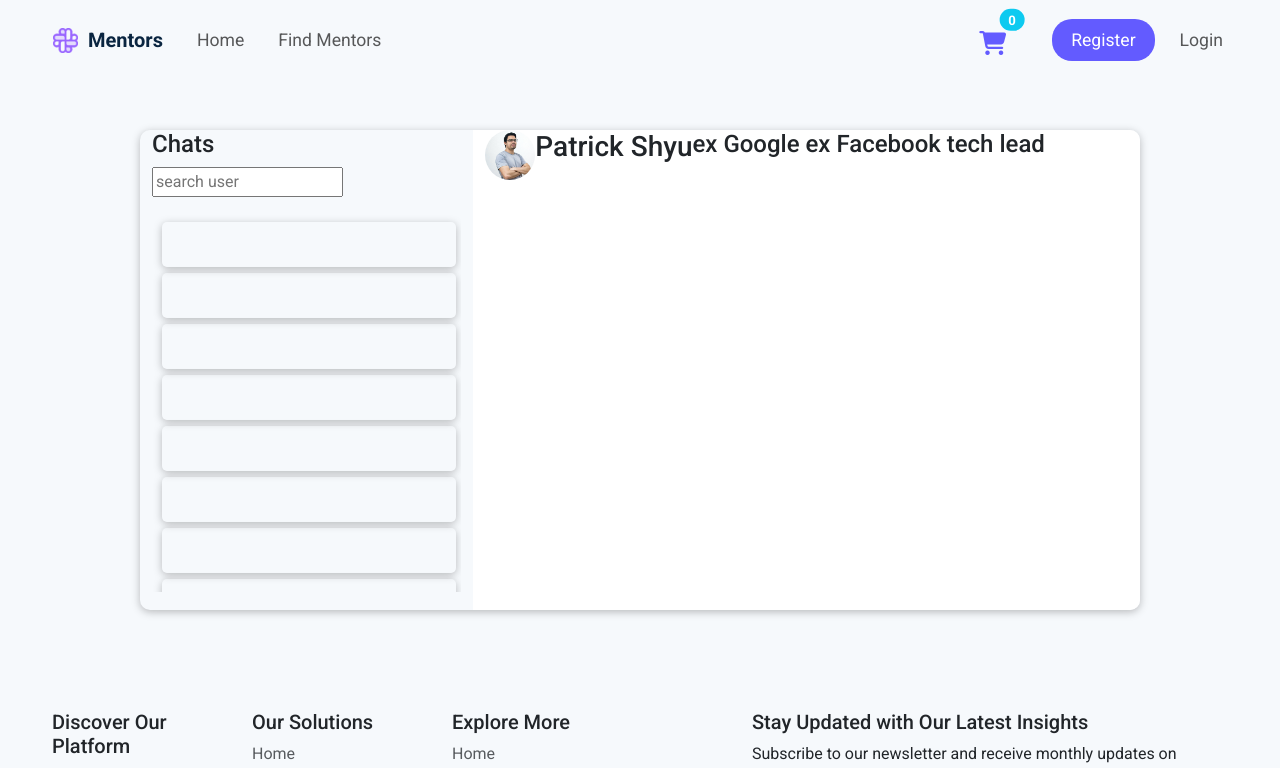
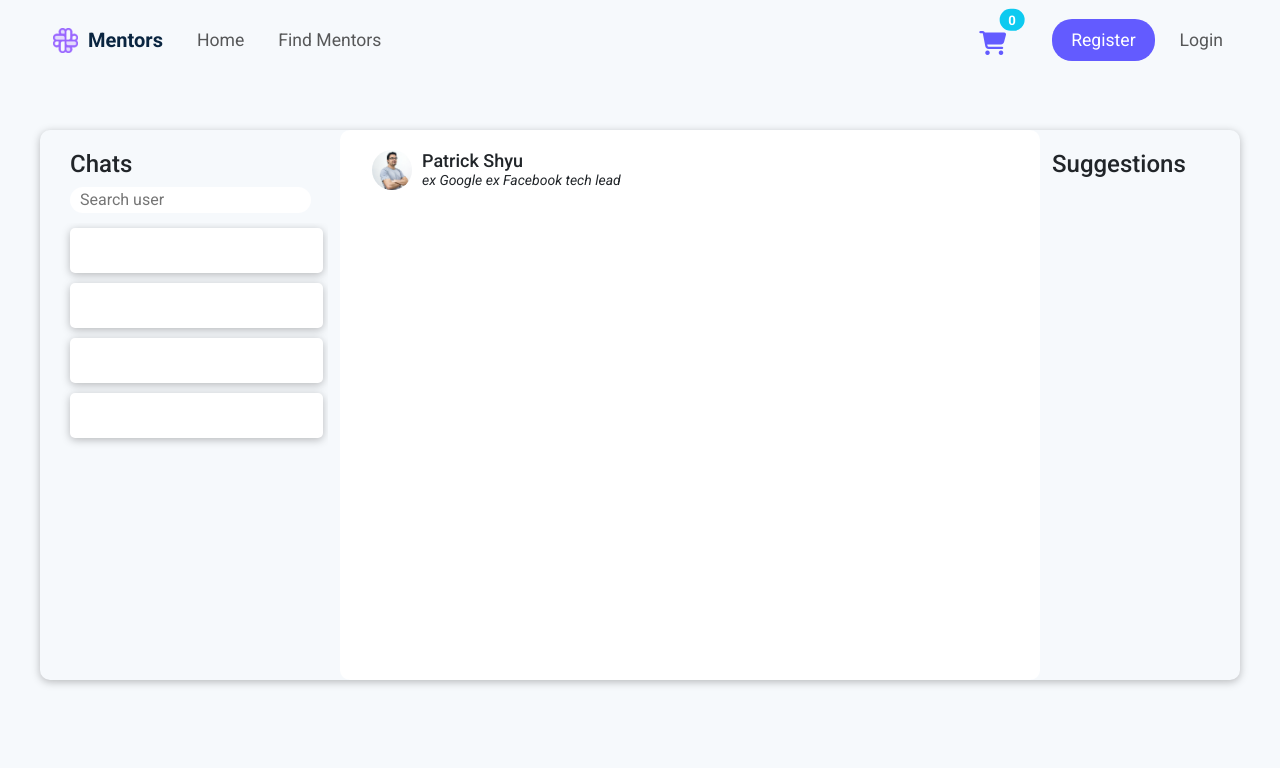
Before and after one commit to hsuanchen2/Finding-Mentor, a Vue app: page /chat in a window 1280 px wide. Shown: the top 768 px of the page. Built offline with nearby package versions, Linux system fonts and the light colour scheme.

Commit message:
add chat

```diff
--- a/src/pages/chat/ChatBox.vue
+++ b/src/pages/chat/ChatBox.vue
@@ -1,21 +1,16 @@
 <template>
   <section class="wrapper row">
-    <aside class="chat-list col col-4">
-      <h4>Chats</h4>
-      <input type="text" placeholder="search user" />
+    <aside class="chat-list col col-3">
+      <h4 class="title">Chats</h4>
+      <input type="text" placeholder="Search user" class="search-input" />
       <div class="chat-buttons-container">
-        <button class="chat-button"></button>
-        <button class="chat-button"></button>
-        <button class="chat-button"></button>
-        <button class="chat-button"></button>
-        <button class="chat-button"></button>
         <button class="chat-button"></button>
         <button class="chat-button"></button>
         <button class="chat-button"></button>
         <button class="chat-button"></button>
       </div>
     </aside>
-    <div class="chat-box col col-8">
+    <div class="chat-box col col-7">
       <section>
         <header class="chat-header">
           <img
@@ -23,9 +18,16 @@
             src="@/../public/user-img/test2.jpg"
             alt=""
           />
-          <h3>Patrick Shyu</h3>
-          <h4>ex Google ex Facebook tech lead</h4>
+          <div class="text-wrapper">
+            <h3>Patrick Shyu</h3>
+            <h4>ex Google ex Facebook tech lead</h4>
+          </div>
         </header>
+      </section>
+    </div>
+    <div class="col col-2 suggestions">
+      <section class="">
+        <h4>Suggestions</h4>
       </section>
     </div>
   </section>
@@ -33,28 +35,53 @@
 <script lang="ts" setup></script>
 <style lang="scss" scoped>
 .wrapper {
-  max-width: 1000px;
+  max-width: 1200px;
   margin: 50px auto;
   border-radius: 10px;
   box-shadow: $light-card-shadow;
-  height: 480px;
+  height: 550px;
+  box-sizing: content-box;
 }
 
+.chat-list {
+  padding-left: 20px;
+  padding-top: 20px;
+}
+
+.search-input {
+  width: 90%;
+  margin-left: 10px;
+  padding-left: 10px;
+  border: none;
+  border-radius: 4rem;
+  outline: none;
+  &::placeholder {
+    font: 14px;
+  }
+}
+
+.title {
+  padding-left: 10px;
+}
 .chat-buttons-container {
-  padding-top: 10px;
+  padding-top: 5px;
   padding-right: 5px;
-  height: 380px;
-  overflow-y: scroll;
-  margin: 15px 0 15px 0;
+  height: 440px;
+  overflow-y: auto;
+  margin: 10px 0 15px 0;
   padding-left: 10px;
   h4: {
     color: $main-text-color;
   }
   .chat-button {
     background-color: white;
+    margin-bottom: 10px;
     width: 100%;
     border: none;
-    background: none;
+    transition: 0.3s;
+    &:hover {
+      background-color: rgb(184, 184, 184);
+    }
   }
 }
 
@@ -67,18 +94,35 @@
 
 .chat-box {
   background-color: white;
-  border-top-right-radius: 10px;
-  border-bottom-right-radius: 10px;
   height: 100%;
+  padding-top: 20px;
+  border-radius: 10px;
+  // box-shadow: inset 5px 5px 12px 0px rgba(224,224,224,1);
 }
 
 .chat-header {
   display: flex;
+  padding-left: 20px;
   .user-avatar {
-    width: 50px;
-    height: 50px;
+    width: 40px;
+    height: 40px;
     border-radius: 50%;
     object-fit: cover;
   }
+  .text-wrapper {
+    padding-left: 10px;
+    h3 {
+      font-size: 18px;
+      margin-bottom: 0;
+    }
+    h4 {
+      font-size: 14px;
+      font-weight: 400;
+      font-style: italic;
+    }
+  }
+}
+.suggestions {
+  padding-top: 20px;
 }
 </style>
--- a/src/pages/coaches/ContactMentor.vue
+++ b/src/pages/coaches/ContactMentor.vue
@@ -1,5 +1,10 @@
 <template>
-  <base-toast :show="messageSent" :copy="toastCopy.copy" :header="toastCopy.header" class="toast"></base-toast>
+  <base-toast
+    :show="messageSent"
+    :copy="toastCopy.copy"
+    :header="toastCopy.header"
+    class="toast"
+  ></base-toast>
   <div class="wrapper">
     <section class="container">
       <div class="text">
@@ -10,32 +15,63 @@
         <div class="row">
           <div class="form-group col-sm-6">
             <label for="firstName">First Name</label>
-            <input type="text" class="form-control" id="firstName" placeholder="First Name" name="from_firstName"
-              v-model="formData.firstName" required />
+            <input
+              type="text"
+              class="form-control"
+              id="firstName"
+              placeholder="First Name"
+              name="from_firstName"
+              v-model="formData.firstName"
+              required
+            />
           </div>
           <div class="form-group col-sm-6">
             <label for="lastName">Last Name</label>
-            <input type="text" class="form-control" id="lastName" placeholder="Last Name" name="from_lastName"
-              v-model="formData.lastName" required />
+            <input
+              type="text"
+              class="form-control"
+              id="lastName"
+              placeholder="Last Name"
+              name="from_lastName"
+              v-model="formData.lastName"
+              required
+            />
           </div>
         </div>
 
         <div class="row">
           <div class="form-group col-sm-6 col-12">
             <label for="email">Email</label>
-            <input type="email" class="form-control" id="email" placeholder="Your Email" name="from_email"
-              v-model="formData.email" required />
+            <input
+              type="email"
+              class="form-control"
+              id="email"
+              placeholder="Your Email"
+              name="from_email"
+              v-model="formData.email"
+              required
+            />
           </div>
           <div class="form-group col-sm-6 col-12">
             <label for="">Arrange a meet</label>
-            <VueDatePicker v-model="formData.date"></VueDatePicker>
+            <VueDatePicker
+              v-model="formData.date"
+              :min-date="new Date()"
+              required
+            ></VueDatePicker>
           </div>
         </div>
         <div class="row">
           <div class="form-group col-12">
             <label for="message">Message</label>
-            <textarea id="message" placeholder="Your Message" class="form-control" rows="6" name="message"
-              v-model="formData.message"></textarea>
+            <textarea
+              id="message"
+              placeholder="Your Message"
+              class="form-control"
+              rows="6"
+              name="message"
+              v-model="formData.message"
+            ></textarea>
           </div>
         </div>
         <div class="submit-button">
@@ -56,22 +92,22 @@
 const router = useRouter();
 const messageSent: Ref<boolean> = ref(false);
 const date = ref(Date.now());
-// interface contactFormData {
-//   firstName: string;
-//   lastName: string;
-//   email: string;
-//   message: string;
-//   coachId: string;
-//   date: number;
-// }
+interface contactFormData {
+  firstName: string;
+  lastName: string;
+  email: string;
+  message: string;
+  coachId: string;
+  date: number;
+}
 
-const formData = reactive({
+const formData: contactFormData = reactive({
   firstName: "",
   lastName: "",
   email: "",
   message: "",
   coachId: router.currentRoute.value.params.id,
-  date: new Date(),
+  date: new Date().getTime(),
 });
 
 const toastCopy = computed((): object => {
@@ -88,7 +124,7 @@
 // });
 const submitForm = () => {
   console.log(formData);
-}
+};
 // const submitForm: any = async () => {
 //   try {
 //     await store.dispatch("requests/contactCoach", formData);
@@ -104,7 +140,6 @@
 //     console.log(err);
 //   }
 // };
-
 </script>
 <style scoped lang="scss">
 .container {
```
